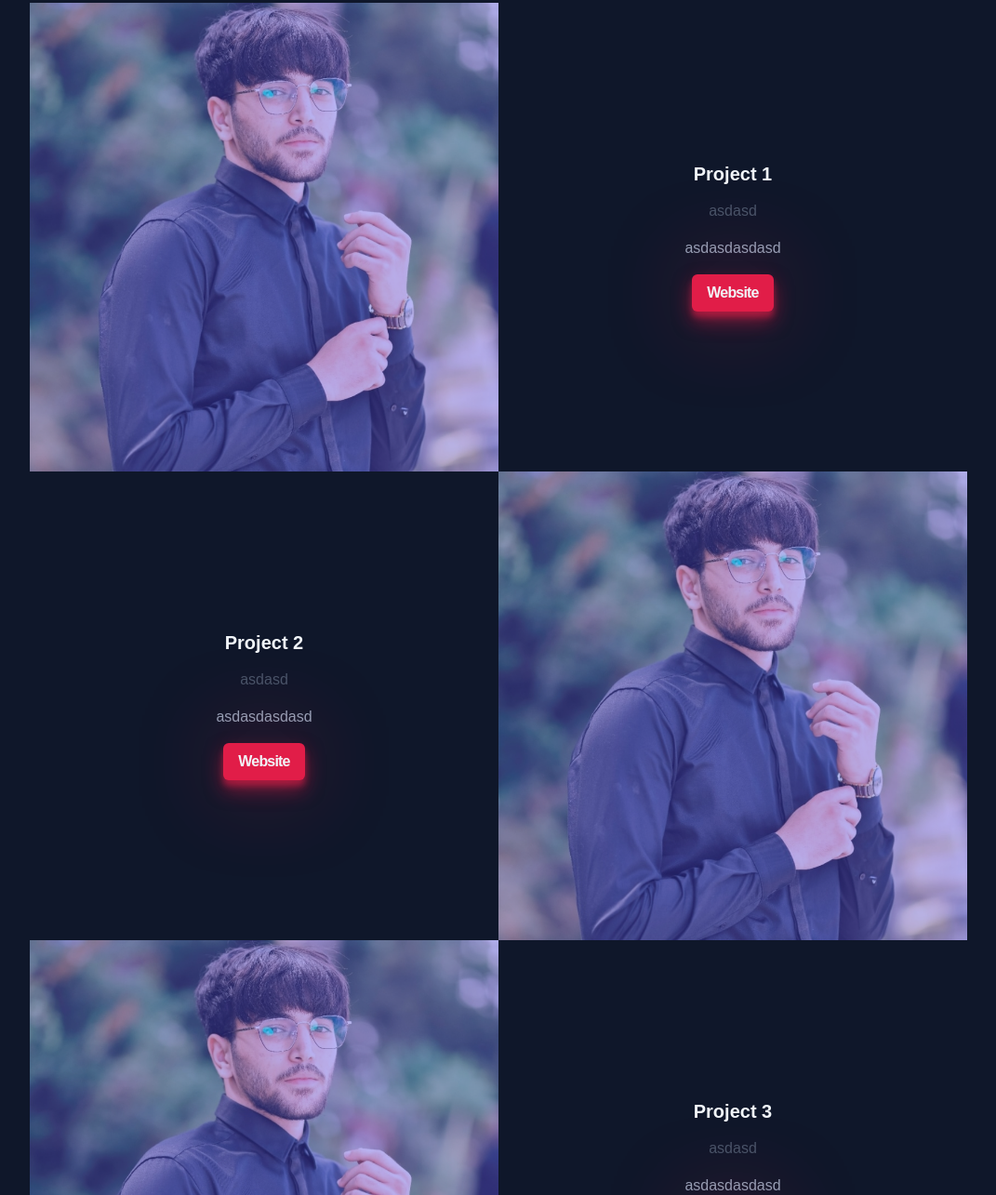
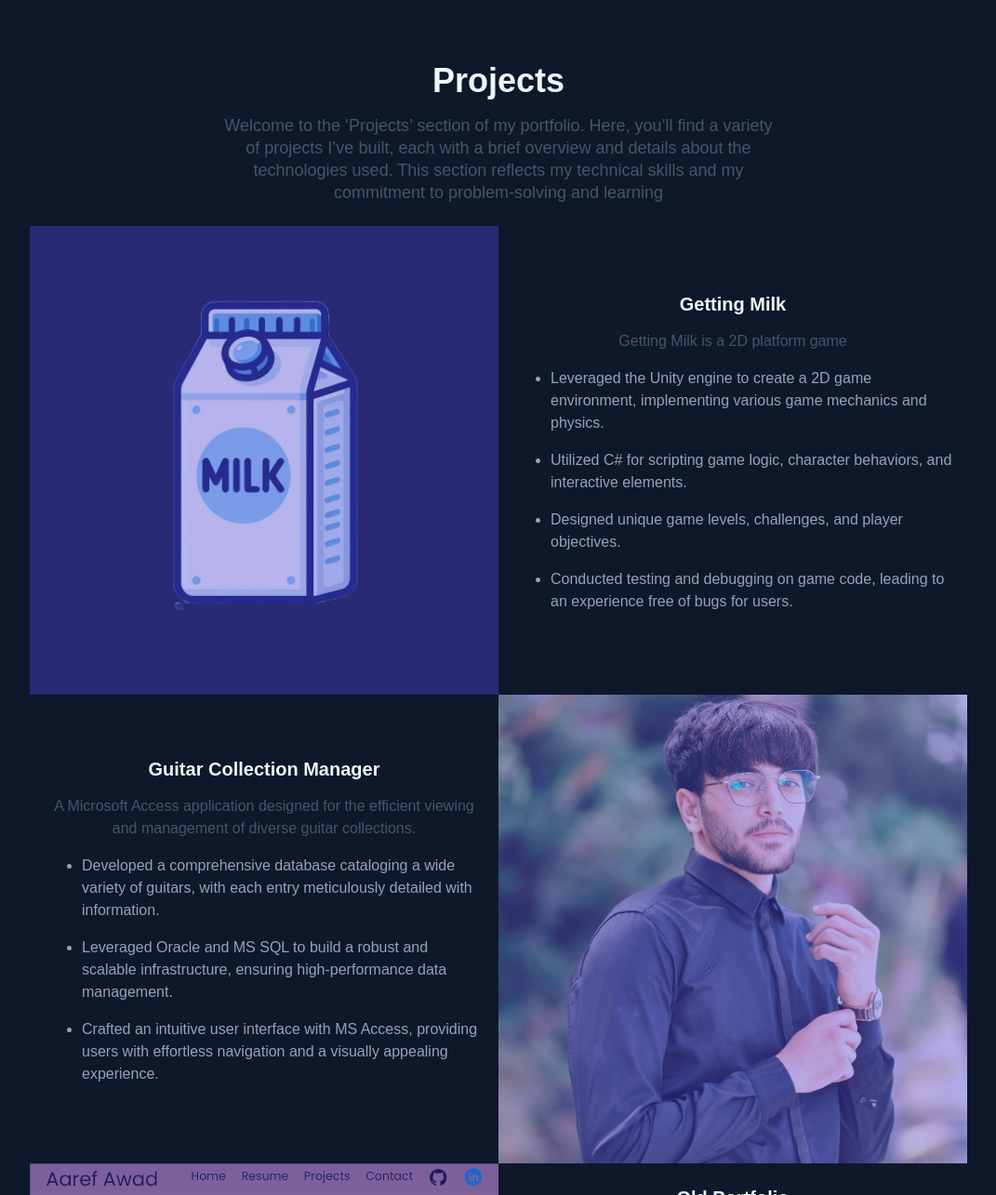
Before and after one commit to Aaref-Awad/Portfolio-Website, a website built with Vite: page index.html in a window 1280 px wide. Shown: the part 1515-2800 px from the top of the page at 93% size, without its empty margins (104-1175 px from the left). Built offline with nearby package versions, Linux system fonts and the light colour scheme; a web font is replaced by a local one.

Commit message:
modified content of the portfolio

```diff
--- a/index.html
+++ b/index.html
@@ -31,7 +31,7 @@
             </button>
           </li>
           <li>
-            <a class="headder__resume btn" href="#">Resume</a>
+            <a class="headder__resume btn" href="\Aaref_Awad_co-op-11.pdf" target="_blank">Resume</a>
           </li>
         </ul>
         <button aria-label="mobil nav button" class="header__bars">
@@ -73,18 +73,23 @@
       <section class="hero container">
         <img class="hero__img" src="/hero.jpg" alt="Profile Picture">
         <h2 class="hero__subtitle">Hi, I'm Aaref 👋</h2>
-        <h1 class="hero__title">FRONT-END <br> WEB DEVELOPER.</h1>
+        <h1 class="hero__title">Computer <br> Programmer.</h1>
         <p class="hero__description">
-          A <strong>Frontend / Fullstack-Jamstack</strong> web developer and <strong>UI/UX</strong> enthusiast specialized in building stunning pixel-perfect interactive websites/applications.
+          A <strong>Frontend / Fullstack</strong> developer and <strong>UI/UX</strong> enthusiast specialized in building stunning pixel-perfect interactive websites/applications.
         </p>
-        <a class="hero__btn btn" href="#">Reach out</a>
+        <a class="hero__btn btn" href="#contact">Reach out</a>
       </section>
       <section id="about" class="about container section">
         <div class="about__content">
           <h2 class="about__title">About</h2>
-          <p class="about__description"></p>
-          <p class="about__description"></p>
-          <p class="about__description"></p>
+          <p class="about__description">
+            Hello! I’m Aaref Awad, a dedicated computer programmer from the city of Ottawa, Canada. With a strong proficiency in programming and a knack for problem-solving, I’m perpetually prepared to embrace new challenges in the rapidly advancing tech world.q
+          <p class="about__description">
+            When I’m not immersed in the world of programming, you’ll likely find me delving into a wide array of topics, with a particular focus on theology and philosophy.
+          </p>
+          <p class="about__description">
+            In the meantime, since you’re here exploring my work, I invite you to take a moment to review my skills and projects. I welcome your feedback and advice, or even just a friendly “hello”. Don’t hesitate to reach out!
+          </p>
           <hr class="about__hr">
           <h3 class="about__subtitle">Technologies</h3>
           <div class="scroller" data-direction="left">
@@ -124,43 +129,63 @@
       <!-- <section> Featured Project</section> -->
       <section id="work" class="work container section">
         <h2 class="work__title">Projects</h2>
-        <p class="work__description">This is a test paragraph that should be about describing that what you are about to see is the list of the project I worked on just make some general introduction</p>
+        <p class="work__description">
+          Welcome to the ‘Projects’ section of my portfolio. Here, you’ll find a variety of projects I’ve built, each with a brief overview and details about the technologies used. This section reflects my technical skills and my commitment to problem-solving and learning
+        </p>
 
         <div class="work__container">
           <!-- Project 1 -->
-          <h3 class="work__project-title">Project 1</h3>
+          <h3 class="work__project-title">Getting Milk</h3>
           <div class="work__img-wrapper work__image1">
-            <img loading="lazy" src="/hero.jpg" alt="project 1 image">
+            <img loading="lazy" src="/getting-milk.png" alt="project 1 image">
           </div>
           <div class="work__project work__content1">
-            <h3 class="work__project-subtitle">Project 1</h3>
+            <h3 class="work__project-subtitle">Getting Milk</h3>
             <p class="work__project-description1">
-              asdasd
+              Getting Milk is a 2D platform game
             </p>
             <p class="work__project-description2">
-              asdasdasdasd
+              <ul class="work__project-description-list">
+                <li>
+                  Leveraged the Unity engine to create a 2D game environment, implementing various game mechanics and
+                  physics.
+                </li>
+                <li>Utilized C# for scripting game logic, character behaviors, and interactive elements.</li>
+                <li>Designed unique game levels, challenges, and player objectives.</li>
+                <li>Conducted testing and debugging on game code, leading to an experience free of bugs for users.</li>
+              </ul>
             </p>
-            <a class="btn work__project-btn" href="#">Website</a>
+            <!-- <a class="btn work__project-btn" href="#">Download</a> -->
           </div>
 
           <!-- Project 2 -->
-          <h3 class="work__project-title">Project 2</h3>
+          <h3 class="work__project-title">Guitar Collection Manager</h3>
           <div class="work__img-wrapper work__image2">
             <img loading="lazy" src="/hero.jpg" alt="project 2 image">
           </div>
           <div class="work__project work__content2">
-            <h3 class="work__project-subtitle">Project 2</h3>
+            <h3 class="work__project-subtitle">Guitar Collection Manager</h3>
             <p class="work__project-description1">
-              asdasd
+              A Microsoft Access application designed for the efficient viewing and management of diverse guitar collections.
             </p>
             <p class="work__project-description2">
-              asdasdasdasd
+              <ul class="work__project-description-list">
+                <li>
+                  Developed a comprehensive database cataloging a wide variety of guitars, with each entry meticulously detailed with information.
+                </li>
+                <li>
+                  Leveraged Oracle and MS SQL to build a robust and scalable infrastructure, ensuring high-performance data management.
+                </li>
+                <li>
+                  Crafted an intuitive user interface with MS Access, providing users with effortless navigation and a visually appealing experience.
+                </li>
+              </ul>
             </p>
-            <a class="btn work__project-btn" href="#">Website</a>
+            <!-- <a class="btn work__project-btn" href="#">Website</a> -->
           </div>
 
           <!-- Project 3 -->
-          <h3 class="work__project-title">Project 3</h3>
+          <!-- <h3 class="work__project-title">Project 3</h3>
           <div class="work__img-wrapper work__image3">
             <img loading="lazy" src="/hero.jpg" alt="project 3 image">
           </div>
@@ -173,22 +198,26 @@
               asdasdasdasd
             </p>
             <a class="btn work__project-btn" href="#">Website</a>
-          </div>
+          </div> -->
 
           <!-- Project 4 -->
-          <h3 class="work__project-title">Project 4</h3>
+          <h3 class="work__project-title">Old Portfolio</h3>
           <div class="work__img-wrapper work__image4">
-            <img loading="lazy" src="/hero.jpg" alt="project 4 image">
+            <img loading="lazy" src="\old-portfolio.png" alt="Old Portfolio Image">
           </div>
           <div class="work__project work__content4">
-            <h3 class="work__project-subtitle">Project 4</h3>
+            <h3 class="work__project-subtitle">Old Portfolio</h3>
             <p class="work__project-description1">
-              asdasd
+              Old porfolio made for a school assignment
             </p>
             <p class="work__project-description2">
-              asdasdasdasd
+              <ul class="work__project-description-list">
+                <li>Utilized HTML to structure the website, creating different sections such as About, Projects, and Contact.</li>
+                <li>Leveraged CSS for styling, including layout, color schemes, fonts, and responsive design.</li>
+                <li>The portfolio showcases my projects, skills, and background, serving as a comprehensive digital resume.</li>
+              </ul>
             </p>
-            <a class="btn work__project-btn" href="#">Website</a>
+            <a class="btn work__project-btn" href="https://old-portfolio-school-assignment.vercel.app/" target="_blank">Website</a>
           </div>
 
         </div>
--- a/styles/components/work.css
+++ b/styles/components/work.css
@@ -63,6 +63,15 @@
     display: none;
 }
 
+.work__project-description-list {
+    text-align: left;
+}
+
+.work__project-description-list li{
+    margin-bottom: 1rem;
+    color: var(--clr-slate400);
+}
+
 /* xs */
 @media (min-width: 475px) {
     .work__title {
@@ -103,8 +112,7 @@
         grid-template-areas:
         'image1 content1'
         'content2 image2'
-        'image3 content3'
-        'content4 image4';
+        'image4 content4';
         place-items: center;
     }
 
```
Also changed, not shown: public/getting-milk.png (added), public/old-portfolio.png (added), 1 other file.
